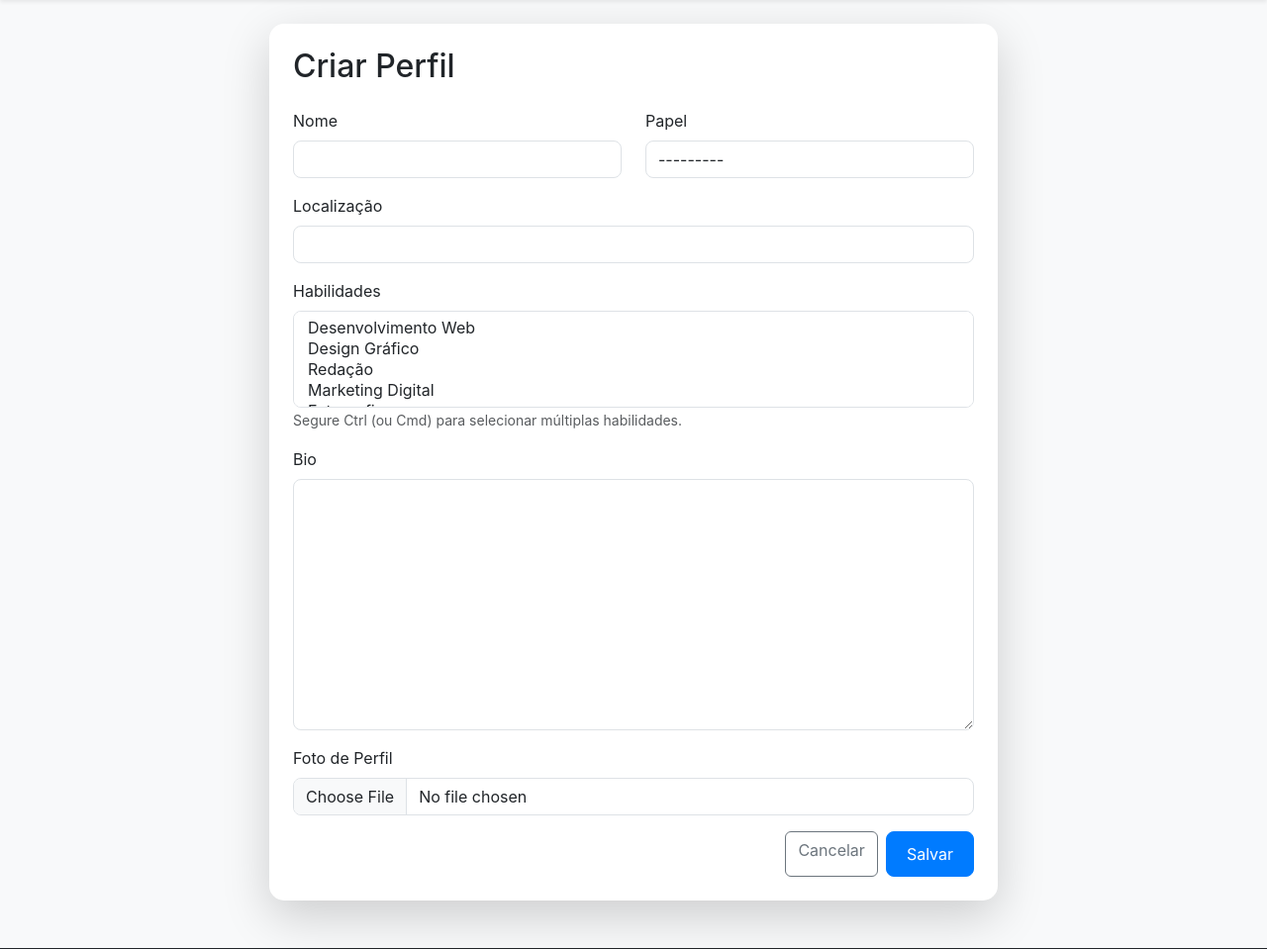
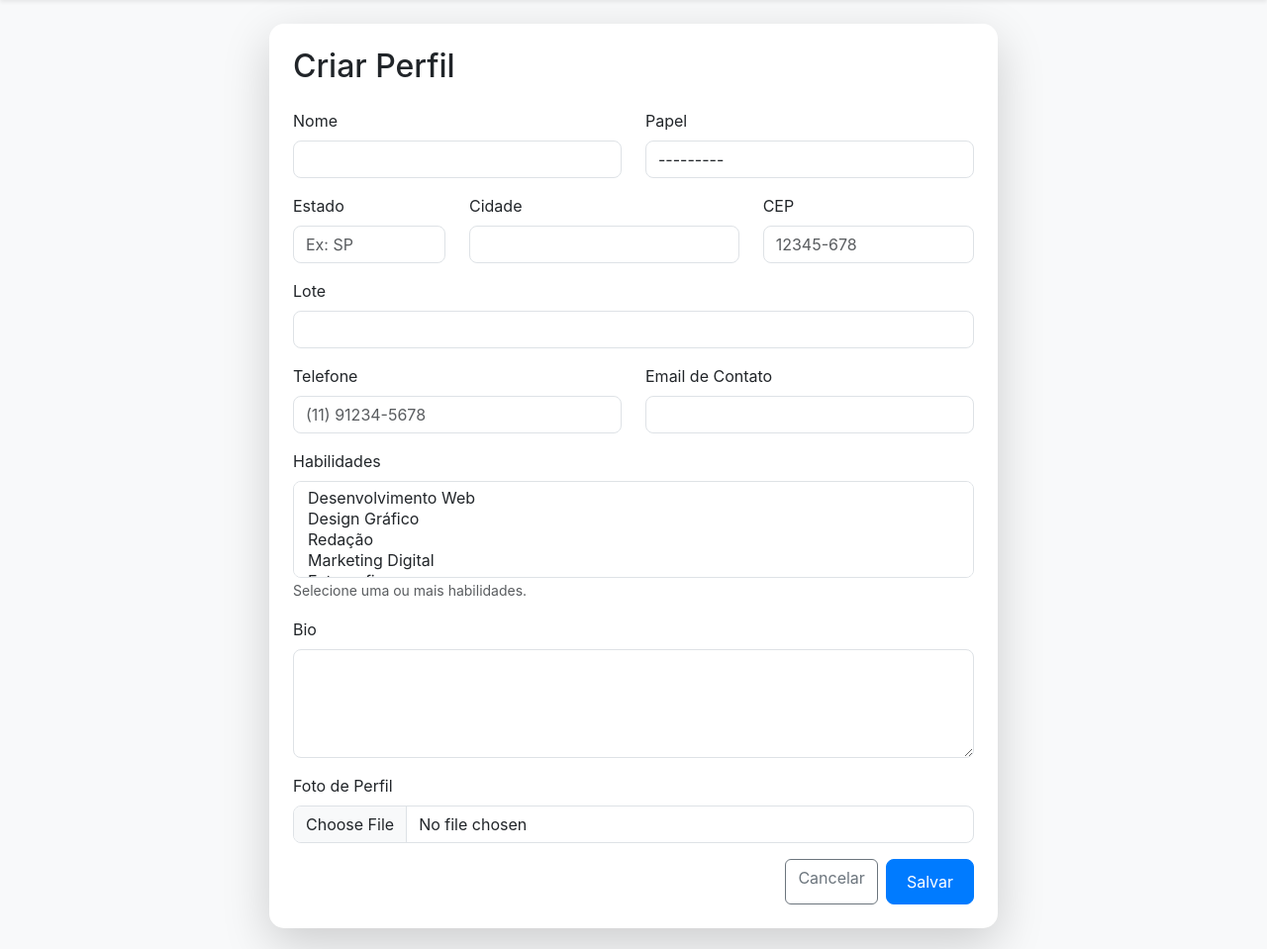
Before and after one commit to Mayconncs/Freelancers-webmobile, a Django app: page /freelancer/novo/ in a window 1280 px wide. Shown: the part 62-1021 px from the top of the page at 99% size. Run offline with Django 5.2, Linux system fonts and the light colour scheme; the visitor is signed in with stand-in values (Sample User, id 1); data that the repository does not hold is empty; some libraries are stand-ins or nearby versions.

Commit message:
Adicionando regras de negocios para freelancer

```diff
--- a/freelancer/admin.py
+++ b/freelancer/admin.py
@@ -2,7 +2,7 @@ from django.contrib import admin
 from freelancer.models import Perfil
 
 class PerfilAdmin(admin.ModelAdmin):
-    list_display = ['id', 'usuario', 'nome', 'papel', 'localizacao']
-    search_fields = ['nome', 'localizacao']
+    list_display = ['id', 'usuario', 'nome', 'papel', 'estado', 'cidade']
+    search_fields = ['nome', 'estado', 'cidade', 'email_contato']
 
 admin.site.register(Perfil, PerfilAdmin)
--- a/freelancer/forms.py
+++ b/freelancer/forms.py
@@ -5,7 +5,7 @@ from freelancer.consts import OPCOES_HABILIDADES
 class FormularioPerfil(forms.ModelForm):
     habilidades = forms.MultipleChoiceField(
         choices=OPCOES_HABILIDADES,
-        widget=forms.SelectMultiple(attrs={'class': 'form-control'}),
+        widget=forms.SelectMultiple(attrs={'class': 'form-control select2'}),
         required=False
     )
 
@@ -15,8 +15,13 @@ class FormularioPerfil(forms.ModelForm):
         widgets = {
             'papel': forms.Select(attrs={'class': 'form-control'}),
             'nome': forms.TextInput(attrs={'class': 'form-control'}),
-            'localizacao': forms.TextInput(attrs={'class': 'form-control'}),
-            'bio': forms.Textarea(attrs={'class': 'form-control'}),
+            'estado': forms.TextInput(attrs={'class': 'form-control', 'placeholder': 'Ex: SP'}),
+            'cidade': forms.TextInput(attrs={'class': 'form-control'}),
+            'cep': forms.TextInput(attrs={'class': 'form-control', 'placeholder': '12345-678'}),
+            'lote': forms.TextInput(attrs={'class': 'form-control'}),
+            'telefone': forms.TextInput(attrs={'class': 'form-control', 'placeholder': '(11) 91234-5678'}),
+            'email_contato': forms.EmailInput(attrs={'class': 'form-control'}),
+            'bio': forms.Textarea(attrs={'class': 'form-control', 'rows': 4}),
             'foto': forms.FileInput(attrs={'class': 'form-control'}),
         }
 
@@ -27,3 +32,15 @@ class FormularioPerfil(forms.ModelForm):
         if not all(h in valid_ids for h in habilidades):
             raise forms.ValidationError("Habilidade inválida selecionada.")
         return habilidades
+
+    def clean_cep(self):
+        cep = self.cleaned_data.get('cep', '')
+        if cep and not cep.replace('-', '').isdigit():
+            raise forms.ValidationError("CEP deve conter apenas números e hífen.")
+        return cep
+
+    def clean_telefone(self):
+        telefone = self.cleaned_data.get('telefone', '')
+        if telefone and not telefone.replace('(', '').replace(')', '').replace('-', '').replace(' ', '').isdigit():
+            raise forms.ValidationError("Telefone deve conter apenas números, parênteses, hífen e espaços.")
+        return telefone
--- a/freelancer/serializers.py
+++ b/freelancer/serializers.py
@@ -8,7 +8,8 @@ class SerializadorPerfil(serializers.ModelSerializer):
 
     class Meta:
         model = Perfil
-        exclude = []
+        fields = ['id', 'usuario', 'nome', 'papel', 'nome_papel', 'estado', 'cidade', 'cep', 'lote',
+                  'telefone', 'email_contato', 'habilidades', 'nome_habilidades', 'bio', 'foto']
 
     def get_nome_papel(self, instancia):
         return instancia.get_papel_display()
--- a/freelancer/urls.py
+++ b/freelancer/urls.py
@@ -4,7 +4,8 @@ from freelancer.views import *
 urlpatterns = [
     path('', ListarFreelancers.as_view(), name='listar-freelancers'),
     path('novo/', CriarPerfil.as_view(), name='criar-perfil'),
-    path('<int:pk>/', EditarPerfil.as_view(), name='editar-perfil'),
+    path('<int:pk>/', DetalharPerfil.as_view(), name='detalhar-perfil'),
+    path('editar/<int:pk>/', EditarPerfil.as_view(), name='editar-perfil'),
     path('deletar/<int:pk>/', DeletarPerfil.as_view(), name='deletar-perfil'),
     path('api/', APIListarFreelancers.as_view(), name='api-listar-freelancers'),
     path('fotos/<str:arquivo>/', FotoPerfil.as_view(), name='foto-perfil'),
--- a/freelancer/views.py
+++ b/freelancer/views.py
@@ -1,8 +1,9 @@
 from django.http import FileResponse, Http404
 from django.urls import reverse_lazy
 from django.views import View
+from django.shortcuts import get_object_or_404, redirect
 from freelancer.models import Perfil
-from django.views.generic import ListView, CreateView, UpdateView, DeleteView
+from django.views.generic import ListView, CreateView, UpdateView, DeleteView, DetailView
 from freelancer.forms import FormularioPerfil
 from django.core.exceptions import ObjectDoesNotExist
 from django.contrib.auth.mixins import LoginRequiredMixin
@@ -10,11 +11,22 @@ from rest_framework.generics import ListAPIView
 from rest_framework.authentication import TokenAuthentication
 from rest_framework.permissions import IsAuthenticated
 from freelancer.serializers import SerializadorPerfil
+from django.contrib import messages
+from freelancer.consts import OPCOES_PAPEIS
+from django.db import IntegrityError
 
 class ListarFreelancers(LoginRequiredMixin, ListView):
     model = Perfil
     context_object_name = 'freelancers'
     template_name = 'freelancer/listar.html'
+
+    def get_queryset(self):
+        return Perfil.objects.filter(papel=1)
+
+class DetalharPerfil(LoginRequiredMixin, DetailView):
+    model = Perfil
+    context_object_name = 'freelancer'
+    template_name = 'freelancer/detalhar.html'
 
 class CriarPerfil(LoginRequiredMixin, CreateView):
     model = Perfil
@@ -22,9 +34,23 @@ class CriarPerfil(LoginRequiredMixin, CreateView):
     template_name = 'freelancer/novo.html'
     success_url = reverse_lazy('listar-freelancers')
 
+    def get(self, request, *args, **kwargs):
+        if Perfil.objects.filter(usuario=request.user).exists():
+            messages.error(request, 'Você já possui um perfil! Veja ou edite seu perfil existente.')
+            perfil = Perfil.objects.get(usuario=request.user)
+            return redirect('detalhar-perfil', pk=perfil.pk)
+        return super().get(request, *args, **kwargs)
+
     def form_valid(self, form):
         form.instance.usuario = self.request.user
-        return super().form_valid(form)
+        try:
+            response = super().form_valid(form)
+            messages.success(self.request, 'Perfil criado com sucesso!')
+            return response
+        except IntegrityError:
+            messages.error(self.request, 'Você já possui um perfil! Veja ou edite seu perfil existente.')
+            perfil = Perfil.objects.get(usuario=self.request.user)
+            return redirect('detalhar-perfil', pk=perfil.pk)
 
 class FotoPerfil(View):
     def get(self, request, arquivo):
@@ -42,10 +68,33 @@ class EditarPerfil(LoginRequiredMixin, UpdateView):
     template_name = 'freelancer/editar.html'
     success_url = reverse_lazy('listar-freelancers')
 
+    def get_object(self, queryset=None):
+        obj = super().get_object(queryset)
+        if obj.usuario != self.request.user:
+            messages.error(self.request, 'Você não tem permissão para editar este perfil.')
+            return redirect('listar-freelancers')
+        return obj
+
+    def form_valid(self, form):
+        response = super().form_valid(form)
+        messages.success(self.request, 'Perfil atualizado com sucesso!')
+        return response
+
 class DeletarPerfil(LoginRequiredMixin, DeleteView):
     model = Perfil
     template_name = 'freelancer/deletar.html'
     success_url = reverse_lazy('listar-freelancers')
+
+    def get_object(self, queryset=None):
+        obj = super().get_object(queryset)
+        if obj.usuario != self.request.user:
+            messages.error(self.request, 'Você não tem permissão para deletar este perfil.')
+            return redirect('listar-freelancers')
+        return obj
+
+    def delete(self, request, *args, **kwargs):
+        messages.success(self.request, 'Perfil deletado com sucesso!')
+        return super().delete(request, *args, **kwargs)
 
 class APIListarFreelancers(ListAPIView):
     serializer_class = SerializadorPerfil
@@ -53,4 +102,4 @@ class APIListarFreelancers(ListAPIView):
     permission_classes = [IsAuthenticated]
 
     def get_queryset(self):
-        return Perfil.objects.all()
+        return Perfil.objects.filter(papel=1)
--- a/sistema/settings.py
+++ b/sistema/settings.py
@@ -24,7 +24,7 @@ BASE_DIR = Path(__file__).resolve().parent.parent
 # See https://docs.djangoproject.com/en/5.2/howto/deployment/checklist/
 
 # SECURITY WARNING: keep the secret key used in production secret!
-SECRET_KEY = 'django-insecure-8wq+cdox!r8+z6#v$ftu25^o(d7n&908$p&(!jxu-1ura^6u4_'
+SECRET_KEY = os.getenv("SECRET_KEY")
 
 # SECURITY WARNING: don't run with debug turned on in production!
 DEBUG = True
--- a/templates/freelancer/novo.html
+++ b/templates/freelancer/novo.html
@@ -6,6 +6,14 @@
         <div class="card shadow-lg border-0 animate__animated animate__fadeIn">
             <div class="card-body p-4">
                 <h2 class="mb-4">Criar Perfil</h2>
+                {% if messages %}
+                <div class="alert alert-dismissible fade show" role="alert">
+                    {% for message in messages %}
+                    <div class="alert-{{ message.tags }}">{{ message }}</div>
+                    {% endfor %}
+                    <button type="button" class="btn-close" data-bs-dismiss="alert" aria-label="Close"></button>
+                </div>
+                {% endif %}
                 <form method="post" enctype="multipart/form-data" id="perfilForm">
                     {% csrf_token %}
                     <div class="row">
@@ -19,15 +27,43 @@
                             {{ form.papel }}
                         </div>
                     </div>
+                    <div class="row">
+                        <div class="col-md-3 mb-3">
+                            <label for="id_estado" class="form-label">Estado</label>
+                            {{ form.estado }}
+                            <div class="invalid-feedback">Por favor, insira o estado.</div>
+                        </div>
+                        <div class="col-md-5 mb-3">
+                            <label for="id_cidade" class="form-label">Cidade</label>
+                            {{ form.cidade }}
+                            <div class="invalid-feedback">Por favor, insira a cidade.</div>
+                        </div>
+                        <div class="col-md-4 mb-3">
+                            <label for="id_cep" class="form-label">CEP</label>
+                            {{ form.cep }}
+                            <div class="invalid-feedback">Por favor, insira um CEP válido.</div>
+                        </div>
+                    </div>
                     <div class="mb-3">
-                        <label for="id_localizacao" class="form-label">Localização</label>
-                        {{ form.localizacao }}
-                        <div class="invalid-feedback">Por favor, insira uma localização válida.</div>
+                        <label for="id_lote" class="form-label">Lote</label>
+                        {{ form.lote }}
+                    </div>
+                    <div class="row">
+                        <div class="col-md-6 mb-3">
+                            <label for="id_telefone" class="form-label">Telefone</label>
+                            {{ form.telefone }}
+                            <div class="invalid-feedback">Por favor, insira um telefone válido.</div>
+                        </div>
+                        <div class="col-md-6 mb-3">
+                            <label for="id_email_contato" class="form-label">Email de Contato</label>
+                            {{ form.email_contato }}
+                            <div class="invalid-feedback">Por favor, insira um email válido.</div>
+                        </div>
                     </div>
                     <div class="mb-3">
                         <label for="id_habilidades" class="form-label">Habilidades</label>
                         {{ form.habilidades }}
-                        <small class="form-text text-muted">Segure Ctrl (ou Cmd) para selecionar múltiplas habilidades.</small>
+                        <small class="form-text text-muted">Selecione uma ou mais habilidades.</small>
                     </div>
                     <div class="mb-3">
                         <label for="id_bio" class="form-label">Bio</label>
@@ -49,13 +85,22 @@
 {% endblock %}
 {% block css_local %}
 <link rel="stylesheet" href="https://cdnjs.cloudflare.com/ajax/libs/animate.css/4.1.1/animate.min.css"/>
+<link href="https://cdn.jsdelivr.net/npm/select2@4.1.0-rc.0/dist/css/select2.min.css" rel="stylesheet" />
 <style>
 .card { border-radius: 15px; }
 .form-control:focus, .form-select:focus { border-color: #007bff; box-shadow: 0 0 5px rgba(0,123,255,0.5); }
+.select2-container--default .select2-selection--multiple { border-radius: 8px; border: 1px solid #ced4da; }
+.alert { margin-bottom: 1rem; }
 </style>
 {% endblock %}
 {% block scripts %}
+<script src="https://cdn.jsdelivr.net/npm/select2@4.1.0-rc.0/dist/js/select2.min.js"></script>
 <script>
+document.addEventListener('DOMContentLoaded', function() {
+    $('#id_habilidades').select2({
+        placeholder: "Selecione as habilidades",
+        allowClear: true
+    });
     document.getElementById('perfilForm').addEventListener('submit', function(e) {
         const inputs = this.querySelectorAll('input[required], select[required], textarea[required]');
         let valid = true;
@@ -67,7 +112,15 @@ document.getElementById('perfilForm').addEventListener('submit', function(e) {
                 input.classList.remove('is-invalid');
             }
         });
-    if (!valid) e.preventDefault();
+        if (!valid) {
+            e.preventDefault();
+            const alert = document.createElement('div');
+            alert.className = 'alert alert-danger alert-dismissible fade show mt-3';
+            alert.innerHTML = 'Por favor, preencha todos os campos obrigatórios.<button type="button" class="btn-close" data-bs-dismiss="alert"></button>';
+            this.prepend(alert);
+            setTimeout(() => alert.remove(), 3000);
+        }
+    });
 });
 </script>
 {% endblock %}
```
Also changed, not shown: freelancer/models.py (+12 -1 lines), templates/freelancer/detalhar.html (added, +58 -0 lines), templates/freelancer/editar.html (+35 -11 lines), templates/freelancer/listar.html (+9 -4 lines), freelancer/migrations/0001_initial.py. Lines whose indentation alone changed are shown as unchanged.
